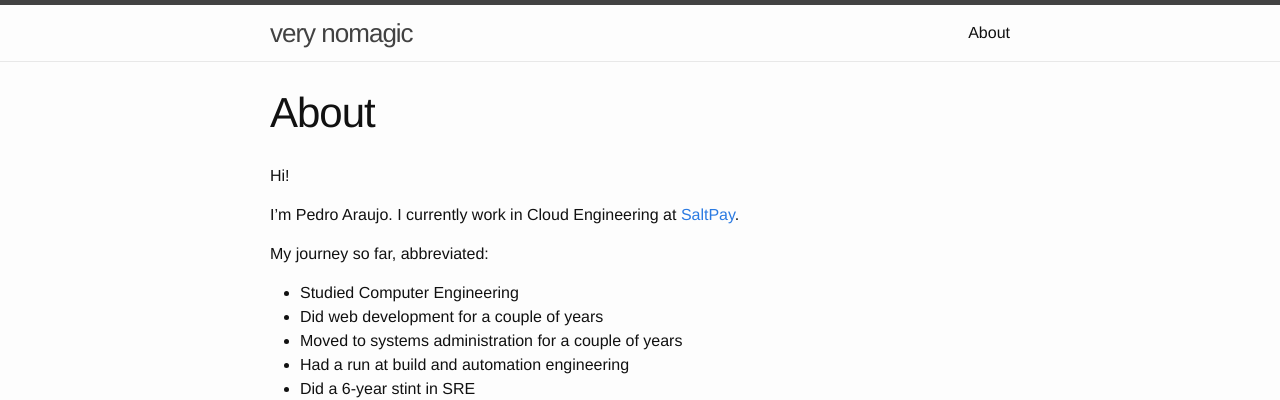
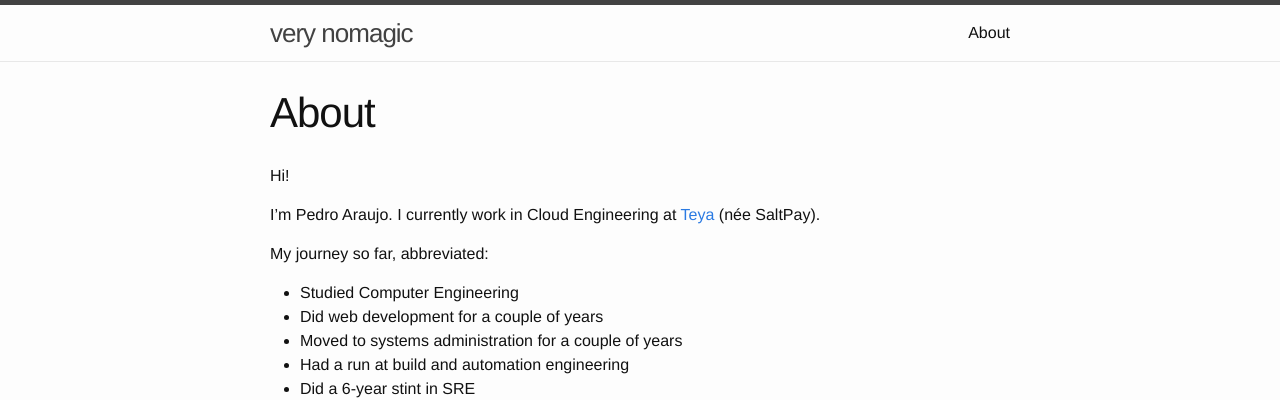
Before and after one commit to pharaujo/pharaujo.github.io, a Jekyll site: the page built from about.md, in a window 1280 px wide. Shown: the top 400 px of the page. Built offline with Jekyll 4.4.1, drawn with Linux system fonts in a browser that asks for light colours.

Commit message:
SaltPay -> Teya

```diff
--- a/about.md
+++ b/about.md
@@ -6,7 +6,7 @@ permalink: /about/
 
 Hi!
 
-I'm Pedro Araujo. I currently work in Cloud Engineering at [SaltPay](https://www.saltpay.co).
+I'm Pedro Araujo. I currently work in Cloud Engineering at [Teya](https://www.teya.com) (née SaltPay).
 
 My journey so far, abbreviated:
 
```
